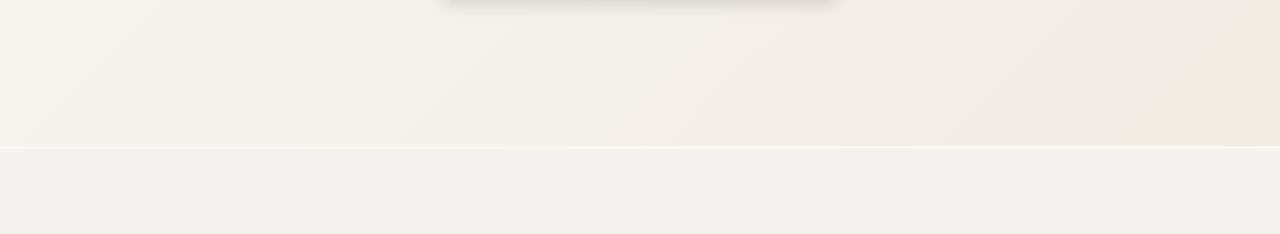
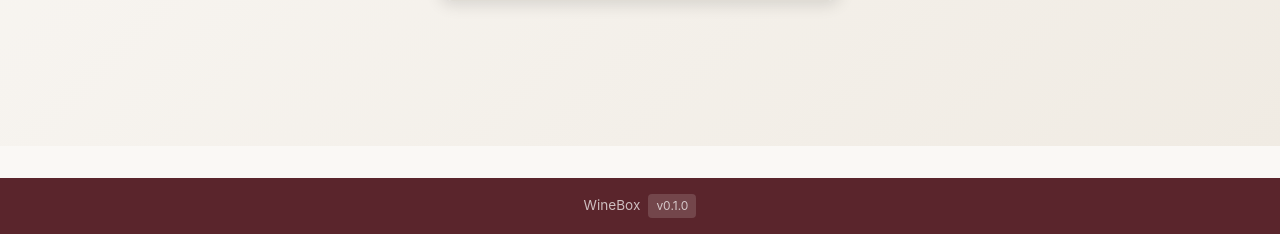
Before and after one commit to jdrumgoole/winebox, a FastAPI app: page /static/index.html in a window 1280 px wide. Shown: the part 651-885 px from the top of the page. Before the commit the page ends 663 px from the top, so only its background shows below. Run offline with FastAPI, Linux system fonts and the light colour scheme.

Commit message:
feat: Add footer with app name and version
Footer displays "WineBox v0.1.2" (fetched from /health endpoint).
Version stays in sync with pyproject.toml automatically.

Co-Authored-By: Claude Opus 4.5 <noreply@anthropic.com>

```diff
--- a/winebox/static/css/style.css
+++ b/winebox/static/css/style.css
@@ -1404,3 +1404,27 @@ body.logged-out #user-info {
     content: '';
     animation: dots 1.5s steps(4, end) infinite;
 }
+
+/* Footer */
+#app-footer {
+    background: var(--primary-dark);
+    color: rgba(255, 255, 255, 0.7);
+    text-align: center;
+    padding: 1rem 2rem;
+    font-size: 0.85rem;
+    margin-top: 2rem;
+}
+
+#app-footer #app-info {
+    display: flex;
+    justify-content: center;
+    align-items: center;
+    gap: 0.5rem;
+}
+
+#app-footer .version {
+    background: rgba(255, 255, 255, 0.15);
+    padding: 0.15rem 0.5rem;
+    border-radius: 4px;
+    font-size: 0.75rem;
+}
--- a/winebox/static/index.html
+++ b/winebox/static/index.html
@@ -332,6 +332,11 @@
         </div>
     </div>
 
+    <!-- Footer -->
+    <footer id="app-footer">
+        <span id="app-info">WineBox</span>
+    </footer>
+
     <!-- Toast Notifications -->
     <div id="toast-container"></div>
 
--- a/winebox/static/js/app.js
+++ b/winebox/static/js/app.js
@@ -17,7 +17,22 @@ document.addEventListener('DOMContentLoaded', () => {
     initModals();
     initAuth();
     checkAuth();
+    loadAppInfo();
 });
+
+// Load app info for footer
+async function loadAppInfo() {
+    try {
+        const response = await fetch('/health');
+        const data = await response.json();
+        const appInfo = document.getElementById('app-info');
+        if (appInfo && data.app_name && data.version) {
+            appInfo.innerHTML = `${data.app_name} <span class="version">v${data.version}</span>`;
+        }
+    } catch (error) {
+        console.log('Could not load app info');
+    }
+}
 
 // Authentication
 function initAuth() {
```
